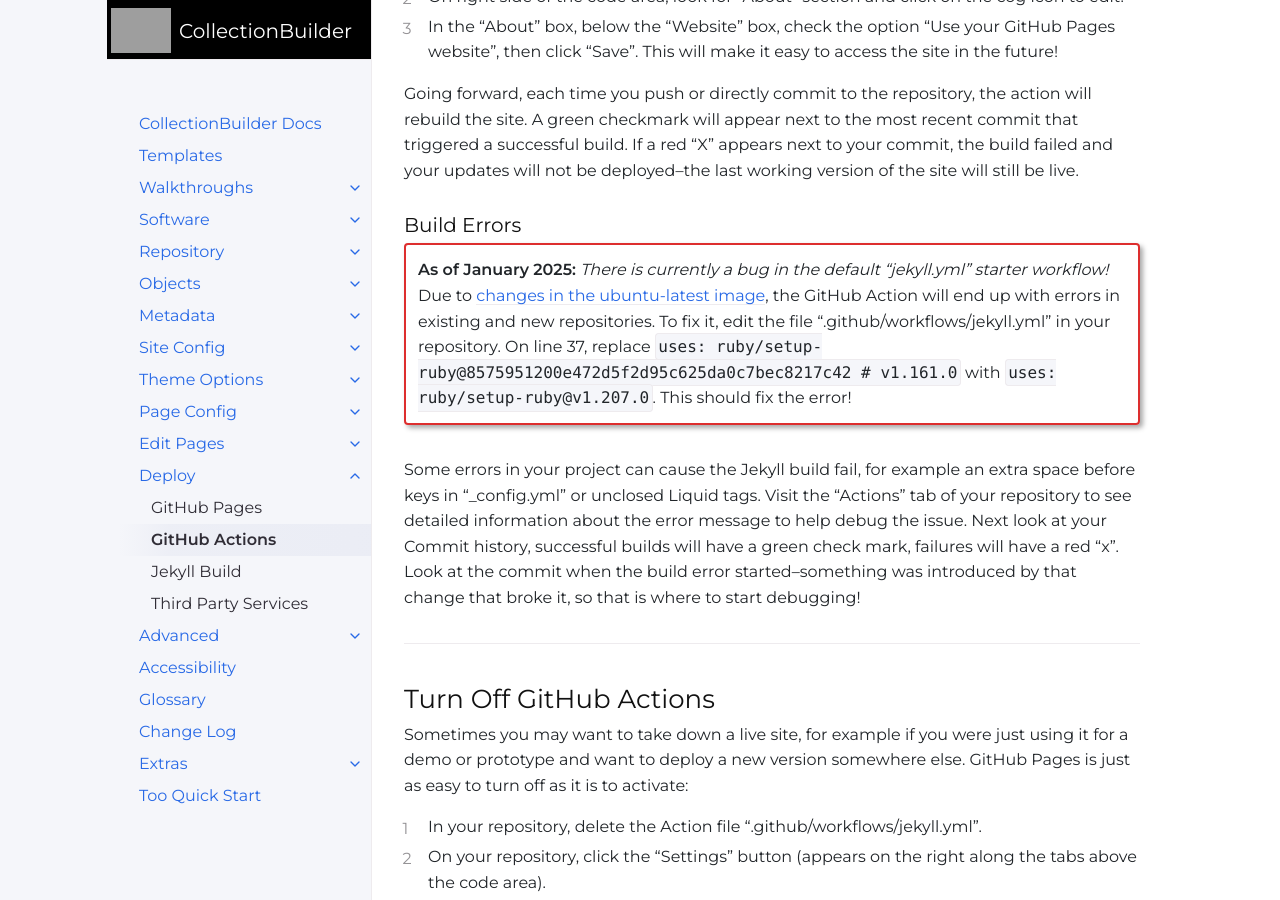
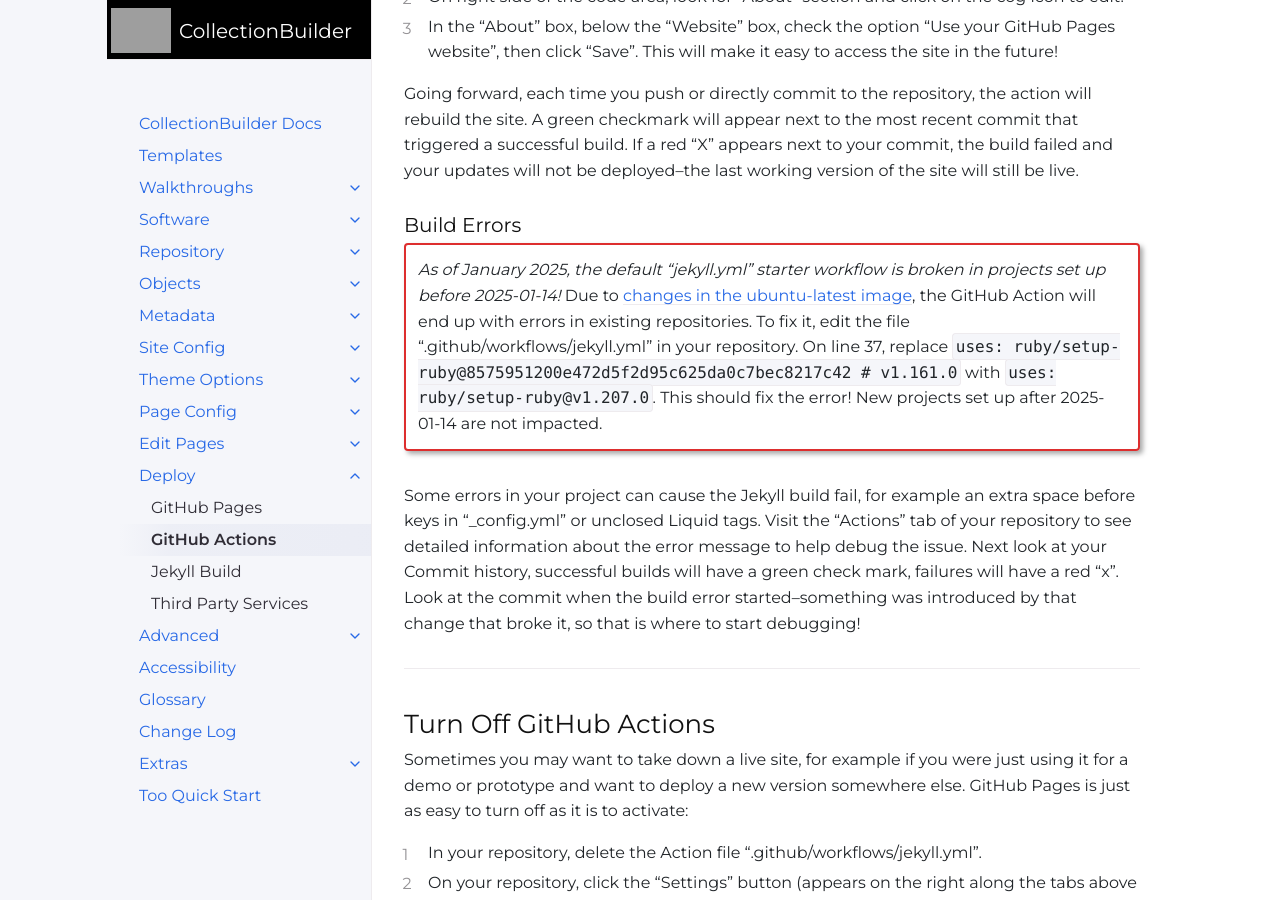
Before and after one commit to CollectionBuilder/cb-docs, a Jekyll site: the page built from docs/deploy/actions.md, in a window 1280 px wide and 900 px high, scrolled down 1545 px. Built offline with Jekyll 4.4.1, drawn with Linux system fonts in a browser that asks for light colours; comment, search, counter and statistics services are not loaded.

Commit message:
update github action issue note

```diff
--- a/docs/deploy/actions.md
+++ b/docs/deploy/actions.md
@@ -51,11 +51,12 @@ If a red "X" appears next to your commit, the build failed and your updates will
 
 ### Build Errors
 
-**As of January 2025:** *There is currently a bug in the default "jekyll.yml" starter workflow!*
-Due to [changes in the ubuntu-latest image](https://github.com/actions/runner-images/issues/10636), the GitHub Action will end up with errors in existing and new repositories.
+*As of January 2025, the default "jekyll.yml" starter workflow is broken in projects set up before 2025-01-14!*
+Due to [changes in the ubuntu-latest image](https://github.com/actions/runner-images/issues/10636), the GitHub Action will end up with errors in existing repositories.
 To fix it, edit the file ".github/workflows/jekyll.yml" in your repository.
 On line 37, replace `uses: ruby/setup-ruby@8575951200e472d5f2d95c625da0c7bec8217c42 # v1.161.0` with `uses: ruby/setup-ruby@v1.207.0`.
 This should fix the error!
+New projects set up after 2025-01-14 are not impacted.
 {:.alert .alert-red}
 
 Some errors in your project can cause the Jekyll build fail, for example an extra space before keys in "_config.yml" or unclosed Liquid tags.
```
